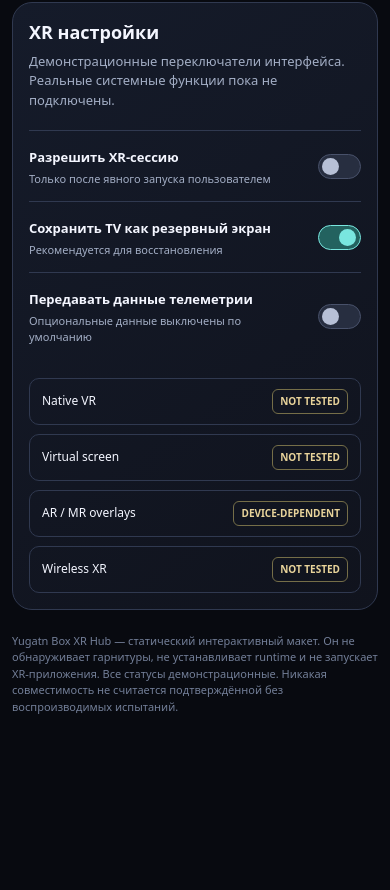
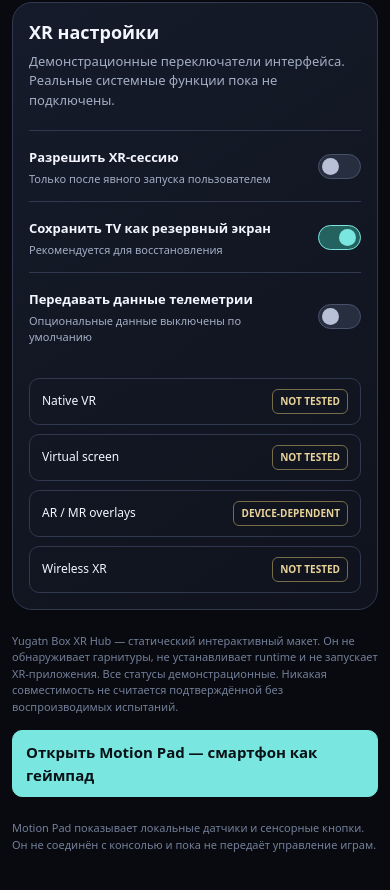
Before and after one commit to Yugatn/Yugatn_Box, a plain HTML site: page prototype/xr-hub.html in a window 390 px wide. Shown: the part 1442-2332 px from the top of the page. Before the commit the page ends 2204 px from the top, so only its background shows below. Drawn offline with Linux system fonts and the light colour scheme.

Commit message:
Link smartphone motion pad from XR hub

```diff
--- a/prototype/xr-hub.html
+++ b/prototype/xr-hub.html
@@ -26,6 +26,8 @@
 <div class="compat"><div class="compat-row"><span>Native VR</span><span class="tag">NOT TESTED</span></div><div class="compat-row"><span>Virtual screen</span><span class="tag">NOT TESTED</span></div><div class="compat-row"><span>AR / MR overlays</span><span class="tag">DEVICE-DEPENDENT</span></div><div class="compat-row"><span>Wireless XR</span><span class="tag">NOT TESTED</span></div></div></div>
 </section>
 <p class="foot">Yugatn Box XR Hub — статический интерактивный макет. Он не обнаруживает гарнитуры, не устанавливает runtime и не запускает XR-приложения. Все статусы демонстрационные. Никакая совместимость не считается подтверждённой без воспроизводимых испытаний.</p>
+<p><a class="btn primary" href="motion-pad.html" style="display:inline-block;text-decoration:none">Открыть Motion Pad — смартфон как геймпад</a></p>
+<p class="foot">Motion Pad показывает локальные датчики и сенсорные кнопки. Он не соединён с консолью и пока не передаёт управление играм.</p>
 </div><div class="toast" id="toast" role="status"></div>
 <script>
 const modeData={tv:["TV / Monitor","Стандартный режим вывода. Остаётся доступным для настройки и восстановления.","TV/Monitor остаётся доступным для выхода из XR и восстановления после сбоя."],screen:["Virtual Screen","Обычная PC-игра отображается на большом виртуальном экране. Это не нативная VR-совместимость.","Virtual Screen требует совместимой гарнитуры или очков и программного решения виртуального дисплея."],vr:["PC VR","Стереоскопический рендеринг, отслеживание положения головы и совместимые контроллеры.","PC VR требует поддерживаемого runtime и достаточной устойчивой производительности GPU. Средний FPS сам по себе недостаточен."],mr:["AR / MR","Пространственные панели и дополнительные слои — только если их поддерживают устройство и SDK.","Passthrough, пространственное картирование и hand tracking зависят от конкретной модели и требуют явных разрешений."]};
```
